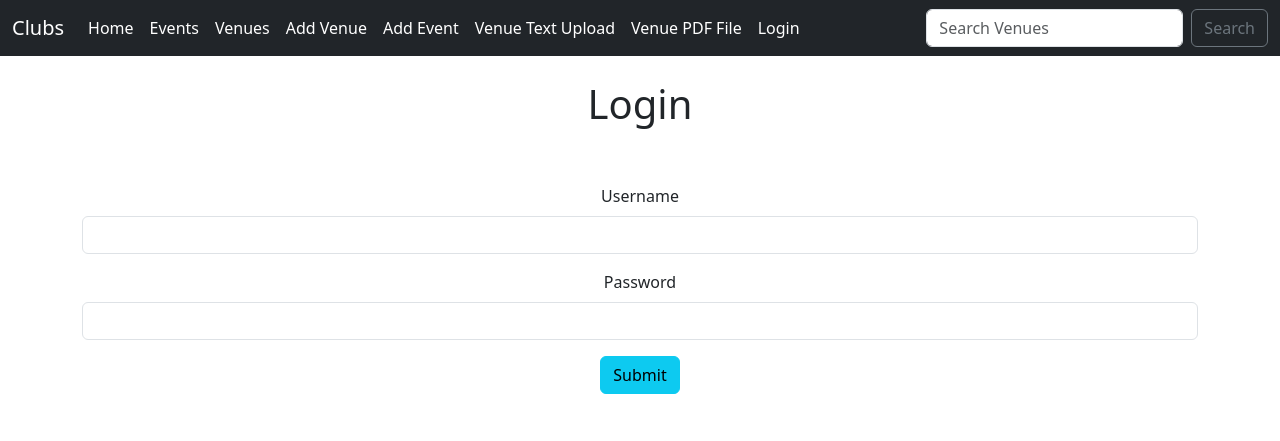
After one commit to GuiFernandess7/DjangoClubApp, a Django app: page /members/login in a window 1280 px wide. The commit adds this page. Shown: the top 441 px of the page. Run offline with Django 4.2, Linux system fonts and the light colour scheme.

Commit message:
login html added

```diff
--- /dev/null
+++ b/templates/auth/login.html
@@ -0,0 +1,21 @@
+{% extends 'events/base.html' %}
+
+{% block content %}
+<center>
+    <h1>Login</h1>
+    <br><br/>
+        <form action="" method="post">
+            {% csrf_token %}
+            <div class="mb-3">
+                <label for="exampleInputEmail1" class="form-label">Username</label>
+                <input type="text" name="username" class="form-control" aria-describedby="userHelp">
+            </div>
+            <div class="mb-3">
+                <label for="exampleInputPassword1" class="form-label">Password</label>
+                <input type="password" name="password" class="form-control">
+            </div>
+            <button type="submit" class="btn btn-info">Submit</button>
+            </form>
+    <br><br/>
+</center>
+{% endblock %}
--- a/templates/events/base.html
+++ b/templates/events/base.html
@@ -13,6 +13,15 @@
     <div class="container">
         {% block content %}
         {% endblock %}
+
+        {% if messages %}
+        {% for message in messages %}
+        <div class="alert alert-warning alert-dismissible fade show" role="alert">
+            {{ message }}
+            <button type="button" class="btn-close" data-bs-dismiss="alert" aria-label="Close"></button>
+        </div>
+        {% endfor %}
+    {% endif %}
     </div>
 </body>
 </html>
--- a/templates/events/navbar.html
+++ b/templates/events/navbar.html
@@ -27,6 +27,9 @@
           <li class="nav-item">
             <a class="nav-link active" aria-current="page" href="{% url 'venue_pdf' %}">Venue PDF File</a>
           </li>
+          <li class="nav-item">
+            <a class="nav-link active" aria-current="page" href="{% url 'login' %}">Login</a>
+          </li>
         </ul>
         <form class="d-flex" role="search" method="POST" action="{% url 'search-venues' %}">
           {% csrf_token %}
```
Also changed, not shown: members/migrations/__init__.py (added).
